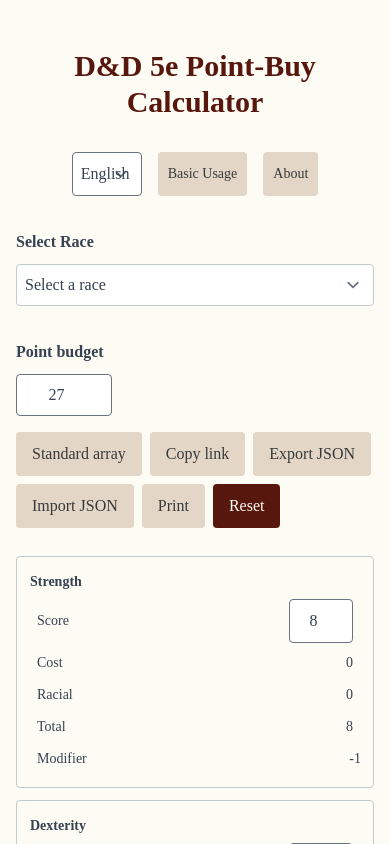
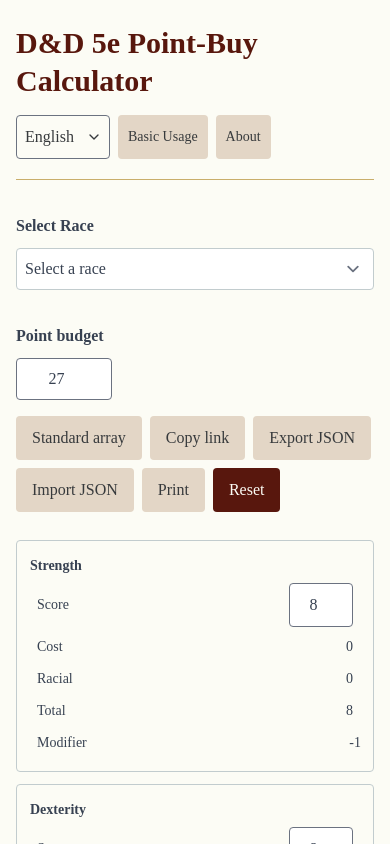
Before and after one commit to starbornone/dnd-point-buy-calc, a Next.js app: page / in a window 390 px wide. Shown: the top 844 px of the page. Built offline with nearby package versions, Linux system fonts and the light colour scheme; a web font is replaced by a local one.

Commit message:
Refine the responsive page shell and help controls

```diff
--- a/src/app/layout.tsx
+++ b/src/app/layout.tsx
@@ -16,15 +16,12 @@ export default function RootLayout({
 }>) {
   return (
     <html lang="en">
-      <body className="antialiased p-4">
+      <body className="text-foreground antialiased">
         <Providers>
-          <div className="hidden md:block print:hidden">
-            <Navbar />
-          </div>
-          <main className="prose mx-auto max-w-5xl mb-12">{children}</main>
-          <div className="md:hidden block print:hidden">
-            <Navbar />
-          </div>
+          <main className="mx-auto w-full max-w-7xl px-4 py-6 sm:px-6 sm:py-9 lg:px-8 lg:py-12 print:max-w-none print:p-4">
+            {children}
+          </main>
+          <Navbar />
         </Providers>
       </body>
     </html>
--- a/src/app/page.tsx
+++ b/src/app/page.tsx
@@ -17,23 +17,23 @@ export default function HomePage() {
   const copy = useMessages();
 
   return (
-    <div className="container mx-auto mt-8">
-      <div className="flex flex-col md:flex-row gap-8 justify-between items-center print:hidden">
-        <h1 className="text-3xl font-bold m-0 text-primary text-center md:text-left">
+    <>
+      <header className="flex flex-col gap-4 border-b border-accent pb-5 sm:gap-5 sm:pb-6 lg:flex-row lg:items-end lg:justify-between print:hidden">
+        <h1 className="text-3xl font-bold leading-tight sm:text-balance sm:text-4xl xl:text-[2.625rem]">
           {copy.title}
         </h1>
-        <div className="flex flex-wrap justify-end items-center gap-4">
+        <div className="flex shrink-0 flex-wrap items-center gap-2 sm:gap-3 lg:justify-end">
           <LanguageSelect />
           <Modal title={copy.basicUsage}>
             <p>{copy.basicUsageBody}</p>
             <PointCostTable />
-            <p className="mt-4">{copy.standardArrayHelp}</p>
+            <p>{copy.standardArrayHelp}</p>
           </Modal>
           <Modal title={copy.about}>
             <p>
               {copy.aboutLead}{" "}
               <Link
-                href="https://github.com/starbornone/DnD-Point-Buy-Calc"
+                href="https://github.com/starbornone/dnd-point-buy-calc"
                 rel="noopener noreferrer"
                 target="_blank"
               >
@@ -43,10 +43,10 @@ export default function HomePage() {
             </p>
           </Modal>
         </div>
-      </div>
+      </header>
 
       <form
-        className="mt-8 print:hidden"
+        className="prose mt-8 max-w-none print:hidden"
         id="dnd5e-pbc"
         onSubmit={(event) => event.preventDefault()}
       >
@@ -55,7 +55,9 @@ export default function HomePage() {
         <AttributeTable />
         <RacialTraits />
       </form>
-      <PrintSheet />
-    </div>
+      <div className="prose mx-auto hidden max-w-5xl print:block">
+        <PrintSheet />
+      </div>
+    </>
   );
 }
--- a/src/components/LanguageSelect.tsx
+++ b/src/components/LanguageSelect.tsx
@@ -1,5 +1,6 @@
 "use client";
 
+import { NativeSelect } from "@/components/ui/native-select";
 import { useLocale, useMessages } from "@/context/LocaleContext";
 import { isLocale } from "@/i18n/locale";
 
@@ -8,10 +9,10 @@ export const LanguageSelect = () => {
   const copy = useMessages();
 
   return (
-    <select
+    <NativeSelect
       id="language"
       aria-label={copy.language}
-      className="border p-2 rounded min-h-11"
+      className="border-gray-500"
       value={locale}
       onChange={(event) => {
         const next = event.target.value;
@@ -21,6 +22,6 @@ export const LanguageSelect = () => {
       <option value="en">English</option>
       <option value="zh">中文</option>
       <option value="es">Español</option>
-    </select>
+    </NativeSelect>
   );
 };
--- a/src/components/Navbar.tsx
+++ b/src/components/Navbar.tsx
@@ -1,5 +1,6 @@
 "use client";
 
+import { Button } from "@/components/ui/button";
 import { useMessages } from "@/context/LocaleContext";
 import Image from "next/image";
 import Link from "next/link";
@@ -8,10 +9,14 @@ export const Navbar = () => {
   const copy = useMessages();
 
   return (
-    <nav className="relative z-50 w-full">
-      <div className="sticky top-0 text-sm container p-4 flex flex-col md:flex-row justify-between gap-8 items-center mx-auto">
+    <nav className="mx-auto w-full max-w-7xl px-4 pb-6 sm:px-6 lg:px-8 print:hidden">
+      <div className="flex flex-wrap items-center justify-center gap-x-6 gap-y-3 border-t border-accent pt-4 sm:justify-between">
+        <Button
+          asChild
+          variant="secondary"
+          className="min-h-11 rounded-[12px] px-2 py-1.5 text-sm"
+        >
           <Link
-          className="flex items-center gap-2 bg-navButton py-1.5 px-2 rounded-[12px] text-bgInverse"
             href="https://sha.codes"
             target="_blank"
             rel="noopener noreferrer"
@@ -27,9 +32,10 @@ export const Navbar = () => {
             </svg>
             {copy.returnHome}
           </Link>
-        <div className="flex justify-end gap-8 items-center">
+        </Button>
+        <div className="flex flex-wrap items-center justify-center gap-3 sm:gap-4">
           <Link
-            className="flex items-center gap-2"
+            className="flex min-h-11 items-center"
             href="https://ko-fi.com/starbornone"
             rel="noopener noreferrer"
             target="_blank"
@@ -41,9 +47,13 @@ export const Navbar = () => {
               width={143}
             />
           </Link>
+          <Button
+            asChild
+            variant="secondary"
+            className="min-h-11 rounded-[12px] px-2 py-1.5 text-sm"
+          >
             <Link
-            className="flex items-center gap-2 bg-navButton py-1.5 px-2 rounded-[12px] text-bgInverse"
-            href="https://github.com/starbornone/DnD-Point-Buy-Calc"
+              href="https://github.com/starbornone/dnd-point-buy-calc"
               rel="noopener noreferrer"
               target="_blank"
             >
@@ -58,9 +68,9 @@ export const Navbar = () => {
               </svg>{" "}
               GitHub
             </Link>
+          </Button>
         </div>
       </div>
-      <div className="hidden md:block absolute inset-x-0 top-full h-px bg-gradient-to-r from-transparent via-bgInverse to-transparent" />
     </nav>
   );
 };
--- a/src/components/PointCostTable.tsx
+++ b/src/components/PointCostTable.tsx
@@ -1,5 +1,6 @@
 "use client";
 
+import { Table } from "@/components/ui/table";
 import { useMessages } from "@/context/LocaleContext";
 import { ABILITY_POINT_COSTS } from "@/utils/calculatePointCost";
 
@@ -7,22 +8,22 @@ export const PointCostTable = () => {
   const copy = useMessages();
 
   return (
-    <table className="mt-4 w-full text-center">
-      <caption className="text-left font-bold">{copy.costTable}</caption>
-      <thead>
+    <Table className="text-center text-sm tabular-nums">
+      <caption className="pb-2 text-left font-bold">{copy.costTable}</caption>
+      <thead className="bg-secondary">
         <tr>
-          <th scope="col">{copy.score}</th>
-          <th scope="col">{copy.cost}</th>
+          <th scope="col" className="py-1.5">{copy.score}</th>
+          <th scope="col" className="py-1.5">{copy.cost}</th>
         </tr>
       </thead>
       <tbody>
         {ABILITY_POINT_COSTS.map(({ score, cost }) => (
-          <tr key={score}>
+          <tr key={score} className="border-b border-secondary">
             <th scope="row">{score}</th>
             <td>{cost}</td>
           </tr>
         ))}
       </tbody>
-    </table>
+    </Table>
   );
 };
```
Lines whose indentation alone changed are shown as unchanged.
